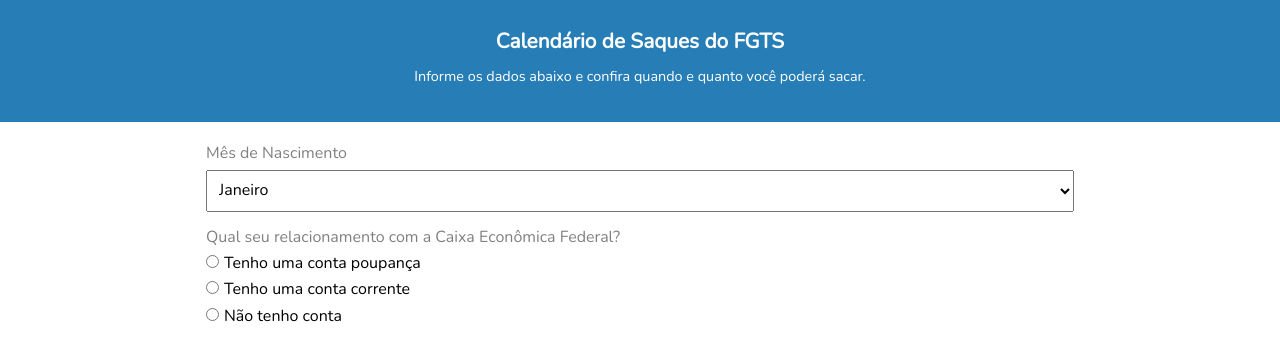
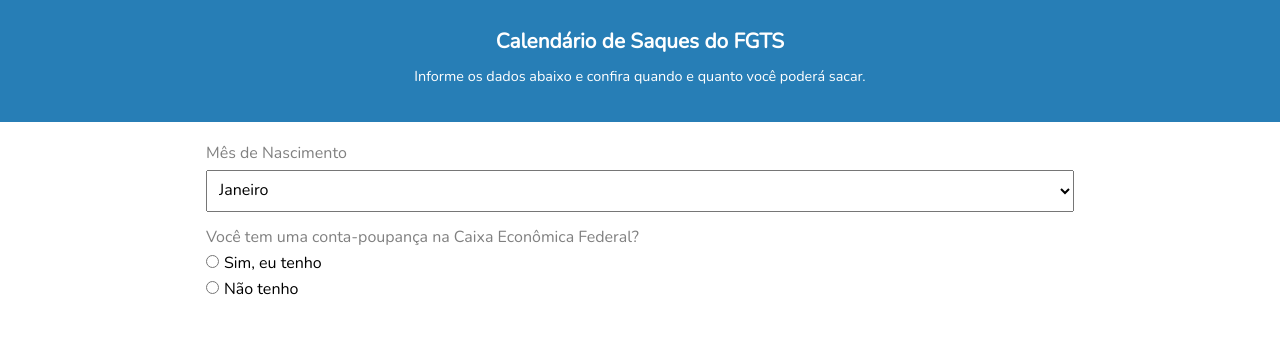
Before and after one commit to andersonlribeiro/saquefgts, a website: page index.html in a window 1280 px wide. Drawn offline with nearby package versions, Linux system fonts and the light colour scheme.

Commit message:
transitions and google adds

```diff
--- a/index.html
+++ b/index.html
@@ -172,6 +172,13 @@
             margin-bottom: 0.5rem;
 
         }
+
+        .fade-enter-active, .fade-leave-active {
+  transition: opacity .5s;
+}
+.fade-enter, .fade-leave-to /* .fade-leave-active below version 2.1.8 */ {
+  opacity: 0;
+}
     </style>
 
     <header>
@@ -209,36 +216,24 @@
 
                 <fieldset>
 
-                    <label class="label" for="HasAccount">Qual seu relacionamento com a Caixa Econômica Federal?</label>
+                    <label class="label" for="HasAccount">Você tem uma conta-poupança na Caixa Econômica Federal?</label>
 
                     <div class="radiobutton">
 
                         <input type="radio" name="HasSavingAccountYes" id="HasSavingAccountYes" value="0"
                             v-model="hasSavingAccount" v-on:change="ddlMonths_onchange" /><label
-                            for="HasSavingAccountYes" class="label-for-radiobutton">Tenho
-                            uma
-                            conta poupança</label>
+                            for="HasSavingAccountYes" class="label-for-radiobutton">Sim, eu tenho</label>
 
                     </div>
 
                     <div class="radiobutton"> <input type="radio" name="HasAccount" id="HasSavingAccountNo" value="1"
                             v-model="hasSavingAccount" v-on:change="ddlMonths_onchange" /><label
-                            for="HasSavingAccountNo" class="label-for-radiobutton">Tenho
-                            uma
-                            conta corrente</label> </div>
-                    <div class="radiobutton">
-                        <input type="radio" name="HasAccount" id="HasAccountNo" value="2" v-model="hasSavingAccount"
-                            v-on:change="ddlMonths_onchange" /><label for="HasAccountNo"
-                            class="label-for-radiobutton">Não
-                            tenho
-                            conta</label>
-                    </div>
-
-
-
+                            for="HasSavingAccountNo" class="label-for-radiobutton">Não tenho</label> </div>
                 </fieldset>
 
             </section>
+            <transition name="fade">
+
 
                 <section id="withdrawSchedule" v-if="hasSavingAccount>=0">
 
@@ -256,6 +251,7 @@
                     </div>
 
                 </section>
+            </transition>
         </div>
     </main>
     <script>
```
Lines whose indentation alone changed are shown as unchanged.
